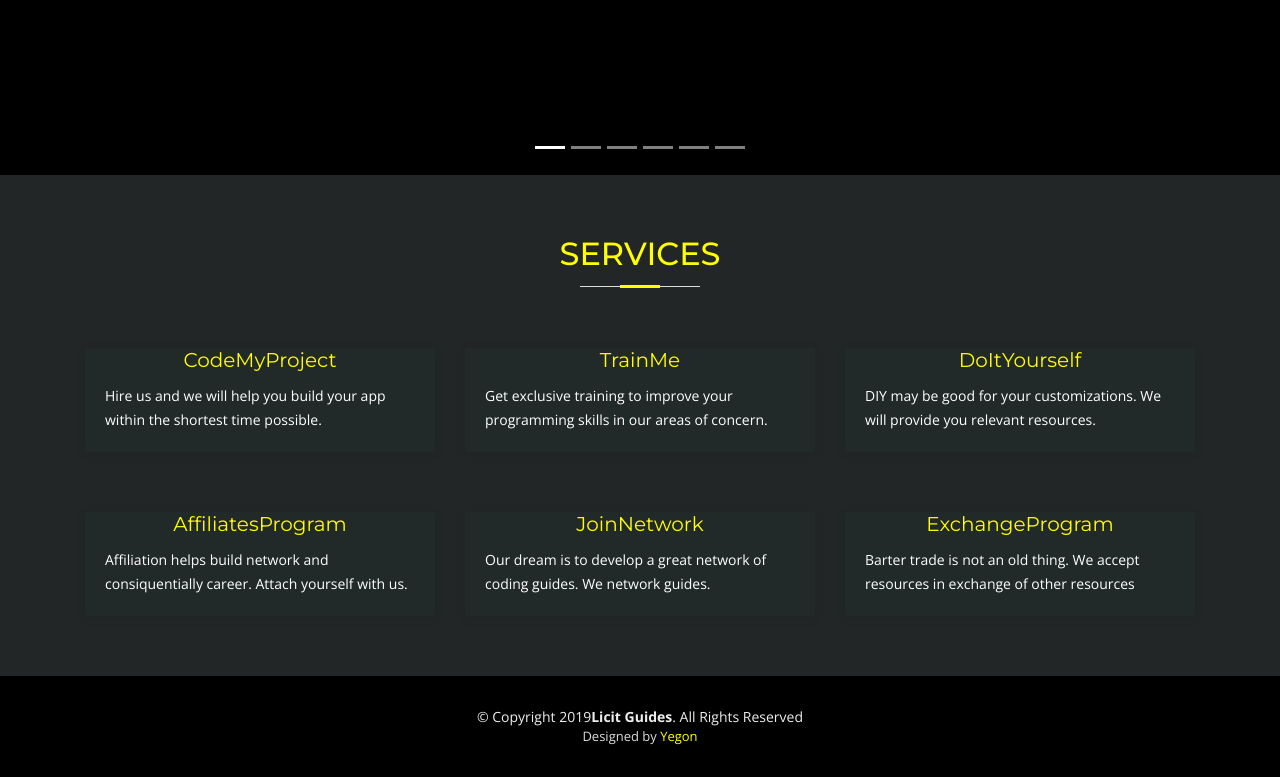
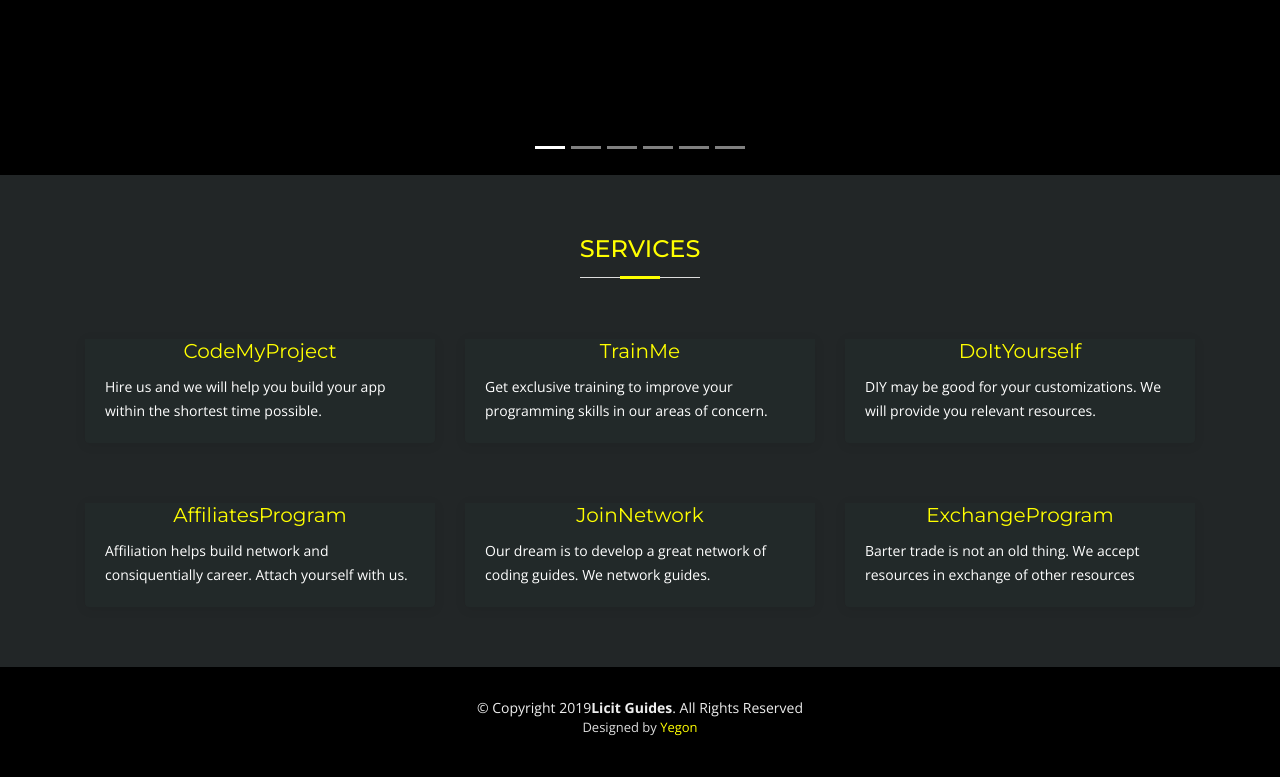
Before and after one commit to yegonke/Cookbook, a Django app: page / in a window 1280 px wide. Shown: the part 625-1402 px from the top of the page. After the commit the page ends 1361 px from the top, so only its background shows below. Run offline with Django 3.2, Linux system fonts and the light colour scheme; some libraries are stand-ins or nearby versions; some web fonts are replaced.

Commit message:
CSS licitguides.xyz

```diff
--- a/static/css/style.css
+++ b/static/css/style.css
@@ -553,7 +553,7 @@ body.mobile-nav-active #mobile-nav-toggle {
 --------------------------------*/
 
 .section-header h3 {
-  font-size: 32px;
+  font-size: 24px;
   color: #ffff00;
   text-transform: uppercase;
   text-align: center;
```
